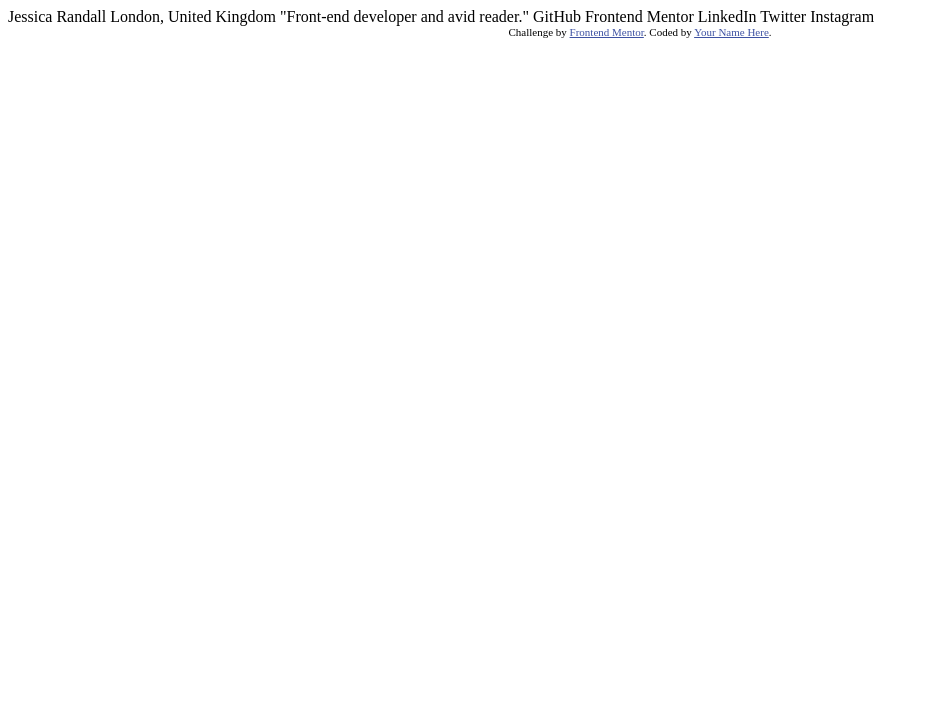
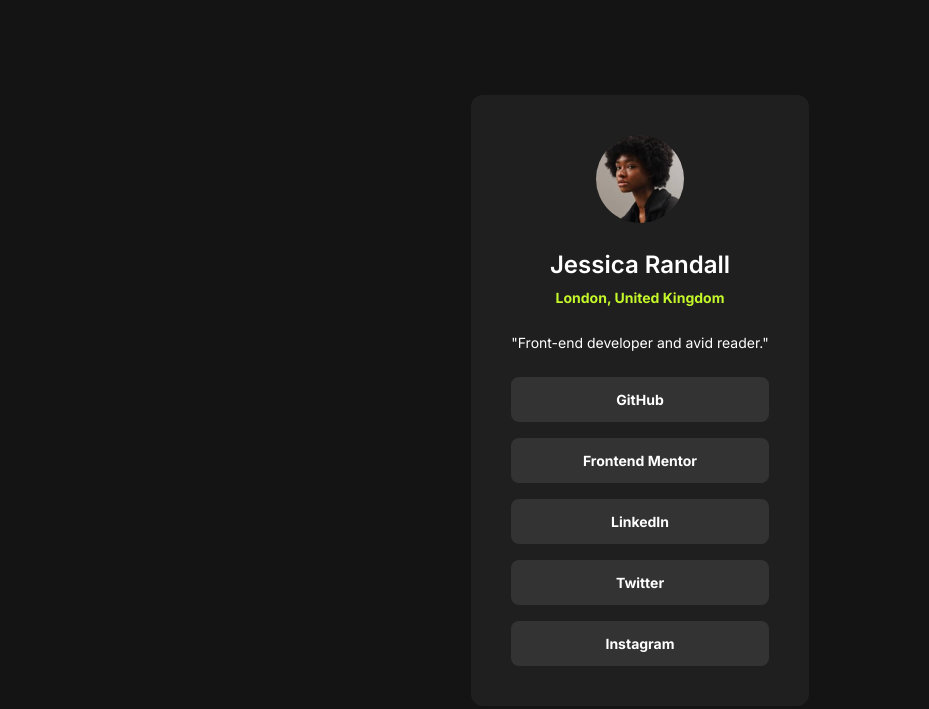
Before and after one commit to librart/social-links-profile, a plain HTML site: page index.html in a window 1280 px wide. Shown: the whole page, without its empty margins (0-929 px from the left). Drawn offline with Linux system fonts and the light colour scheme.

Commit message:
All done

```diff
--- a/index.html
+++ b/index.html
@@ -1,34 +1,44 @@
 <!DOCTYPE html>
 <html lang="en">
-<head>
-  <meta charset="UTF-8">
-  <meta name="viewport" content="width=device-width, initial-scale=1.0"> <!-- displays site properly based on user's device -->
+  <head>
+    <meta charset="UTF-8" />
+    <meta name="viewport" content="width=device-width, initial-scale=1.0" />
+    <!-- displays site properly based on user's device -->
 
-  <link rel="icon" type="image/png" sizes="32x32" href="./assets/images/favicon-32x32.png">
+    <link rel="icon" type="image/png" sizes="32x32" href="./assets/images/favicon-32x32.png" />
 
-  <title>Frontend Mentor | Social links profile</title>
+    <link rel="preconnect" href="https://fonts.googleapis.com" />
+    <link rel="preconnect" href="https://fonts.gstatic.com" crossorigin />
+    <link href="https://fonts.googleapis.com/css2?family=Inter:ital,opsz,wght@0,14..32,100..900;1,14..32,100..900&display=swap" rel="stylesheet" />
 
-  <!-- Feel free to remove these styles or customise in your own stylesheet 👍 -->
-  <style>
-    .attribution { font-size: 11px; text-align: center; }
-    .attribution a { color: hsl(228, 45%, 44%); }
-  </style>
-</head>
-<body>
+    <link rel="stylesheet" href="style.css" />
 
-  Jessica Randall
-  London, United Kingdom
-  "Front-end developer and avid reader."
+    <title>Frontend Mentor | Social links profile</title>
+  </head>
+  <body>
+    <main>
+      <article class="card">
+        <img src="./assets/images/avatar-jessica.jpeg" alt="Avatar of Jessica" />
 
-  GitHub
-  Frontend Mentor
-  LinkedIn
-  Twitter
-  Instagram
+        <div class="profile">
+          <h2>Jessica Randall</h2>
+          <h3>London, United Kingdom</h3>
+        </div>
 
-  <div class="attribution">
-    Challenge by <a href="https://www.frontendmentor.io?ref=challenge" target="_blank">Frontend Mentor</a>.
-    Coded by <a href="#">Your Name Here</a>.
-  </div>
-</body>
+        <p>"Front-end developer and avid reader."</p>
+
+        <div class="social-links">
+          <a href="https://github.com/">GitHub</a>
+          <a href="https://www.frontendmentor.io/">Frontend Mentor</a>
+          <a href="https://www.linkedin.com/">LinkedIn</a>
+          <a href="https://x.com/">Twitter</a>
+          <a href="https://www.instagram.com/">Instagram</a>
+        </div>
+      </article>
+    </main>
+
+    <!-- <footer>
+      <div class="attribution">Challenge by <a href="https://www.frontendmentor.io?ref=challenge" target="_blank">Frontend Mentor</a>. Coded by <a href="https://www.frontendmentor.io/profile/librart" target="_blank">Librart</a>.</div>
+    </footer> -->
+  </body>
 </html>
--- /dev/null
+++ b/style.css
@@ -0,0 +1,166 @@
+/* https://piccalil.li/blog/a-modern-css-reset */
+/* Box sizing rules */
+*,
+*::before,
+*::after {
+  box-sizing: border-box;
+}
+
+/* Remove default margin */
+body,
+h1,
+h2,
+h3,
+h4,
+p,
+figure,
+blockquote,
+dl,
+dd {
+  margin: 0;
+}
+
+/* Remove list styles on ul, ol elements with a list role, which suggests default styling will be removed */
+ul[role="list"],
+ol[role="list"] {
+  list-style: none;
+}
+
+/* Set core root defaults */
+html:focus-within {
+  scroll-behavior: smooth;
+}
+
+/* Set core body defaults */
+body {
+  min-height: 100vh;
+  text-rendering: optimizeSpeed;
+  line-height: 1.5;
+}
+
+/* A elements that don't have a class get default styles */
+a:not([class]) {
+  text-decoration-skip-ink: auto;
+}
+
+/* Make images easier to work with */
+img,
+picture {
+  max-width: 100%;
+  display: block;
+}
+
+/* Inherit fonts for inputs and buttons */
+input,
+button,
+textarea,
+select {
+  font: inherit;
+}
+
+/* Remove all animations, transitions and smooth scroll for people that prefer not to see them */
+@media (prefers-reduced-motion: reduce) {
+  html:focus-within {
+    scroll-behavior: auto;
+  }
+
+  *,
+  *::before,
+  *::after {
+    animation-duration: 0.01ms !important;
+    animation-iteration-count: 1 !important;
+    transition-duration: 0.01ms !important;
+    scroll-behavior: auto !important;
+  }
+}
+
+body {
+  min-height: 100svh;
+  display: flex;
+  flex-direction: column;
+  align-items: center;
+  justify-content: center;
+  background-color: hsl(0, 0%, 8%);
+}
+
+.card {
+  max-width: 24rem;
+  display: flex;
+  flex-direction: column;
+  align-items: center;
+  background-color: hsl(0, 0%, 12%);
+  border-radius: 12px;
+  padding: 40px;
+  gap: 1.5rem;
+}
+
+.card img {
+  max-width: 5.5rem;
+  aspect-ratio: 1;
+  border-radius: 9999px;
+  margin: auto;
+}
+
+.card .profile {
+  display: flex;
+  flex-direction: column;
+  align-items: center;
+  gap: 0.25rem;
+}
+
+.card .profile h2 {
+  font: 600 1.5rem "Inter", serif;
+  line-height: 1.5;
+  letter-spacing: 0;
+  color: hsl(0, 0%, 100%);
+}
+
+.card .profile h3 {
+  font: 700 0.875rem "Inter", serif;
+  line-height: 1.5;
+  letter-spacing: 0;
+  color: hsl(75, 94%, 57%);
+}
+
+.card p {
+  font: 400 0.875rem "Inter", serif;
+  line-height: 1.5;
+  letter-spacing: 0;
+  text-align: center;
+  color: hsl(0, 0%, 100%);
+}
+
+.social-links {
+  width: 100%;
+  display: flex;
+  flex-direction: column;
+  gap: 1rem;
+}
+
+.social-links a {
+  width: 100%;
+  font: 700 0.875rem "Inter", serif;
+  line-height: 1.5;
+  text-align: center;
+  text-decoration: none;
+  border-radius: 8px;
+  background-color: hsl(0, 0%, 20%);
+  color: hsl(0, 0%, 100%);
+  padding: 12px;
+  transition: 0.1s;
+}
+
+.social-links a:hover {
+  color: hsl(0, 0%, 8%);
+  background-color: hsl(75, 94%, 57%);
+}
+
+/* .attribution {
+  font-size: 11px;
+  text-align: center;
+  color: hsl(0, 0%, 100%);
+  margin: 24px;
+}
+.attribution a {
+  color: hsl(228, 45%, 44%);
+} */
```
